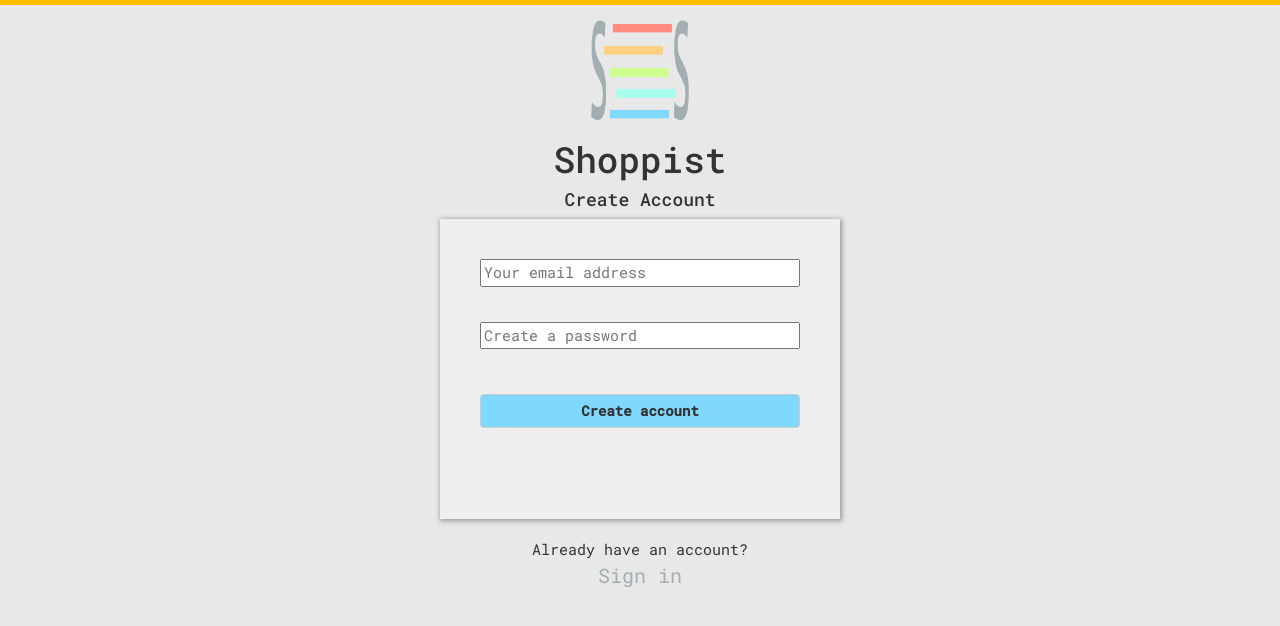
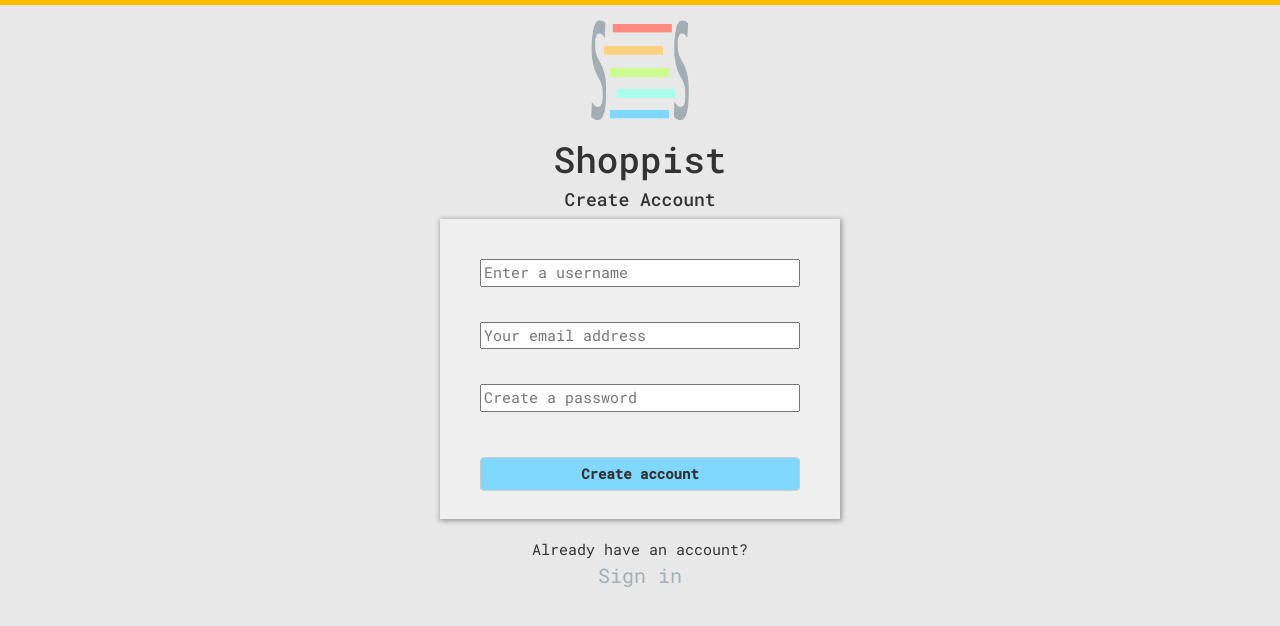
Before and after one commit to george-waf/shopping-list, a Flask app: page / in a window 1280 px wide. Shown: the top 626 px of the page. Run offline with Flask 2, Linux system fonts and the light colour scheme; some libraries are stand-ins or nearby versions.

Commit message:
(feature) added username attribute to user

```diff
--- a/app.py
+++ b/app.py
@@ -12,8 +12,8 @@ def index():
     '''rendering the sign up page'''
     error = None
     if request.method == 'POST':
-        if validate_data(request.form['email'], request.form['password']):
-            new_user = user.user(request.form['email'], request.form['password'])
+        if validate_data(request.form['username'], request.form['email'], request.form['password']):
+            new_user = user.user(request.form['username'], request.form['email'], request.form['password'])
             user.add_user(new_user)
             return redirect(url_for('login'))
         else:
@@ -45,9 +45,9 @@ def dashboard():
     return render_template('dashboard.html')
 
 
-def validate_data(email, password):
+def validate_data(username, email, password):
     '''validate if email and password are valid'''
-    if email and password: return True
+    if username and email and password: return True
     else: return False
 
 def validate_login(email, password):
--- a/models/user.py
+++ b/models/user.py
@@ -1,8 +1,9 @@
 class user(object):
     """docstring for user"""
-    def __init__(self, email, password, shopping_lists = []):
+    def __init__(self, username, email, password, shopping_lists=[]):
         self.email = email
         self.password = password
+        self.username = username
         self.shopping_lists = shopping_lists
 
     def get(self):
--- a/templates/sign-up.html
+++ b/templates/sign-up.html
@@ -21,6 +21,9 @@
 			{% endif %}
 		<form role="form" method="POST" action="/sign-up">
 			<div class="form-group">
+				<input type="text" name="username" placeholder="Enter a username">
+			</div>
+			<div class="form-group">
 				<input type="text" name="email" placeholder="Your email address">
 			</div>
 			<div class="form-group">
```
Also changed, not shown: tests/test-app.py (+3 -0 lines).
